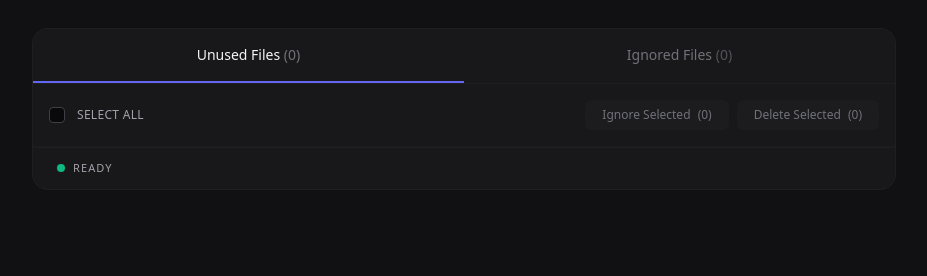
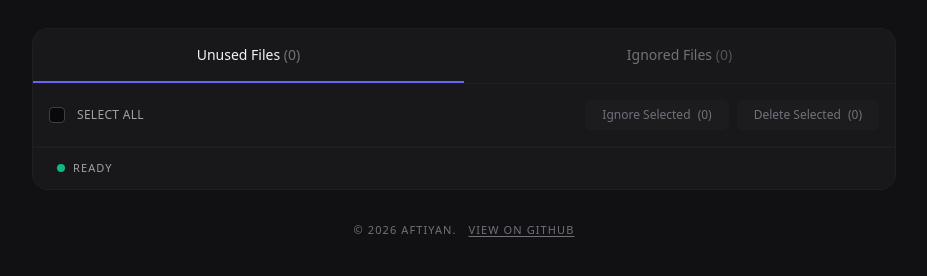
Before and after one commit to aftyne/bercy, a website: page public/index.html in a window 1280 px wide. Shown: the part 80-356 px from the top of the page, without its empty margins (176-1103 px from the left). Drawn offline with nearby package versions, Linux system fonts and the light colour scheme; no server answers.

Commit message:
feat: add simple copyright section

```diff
--- a/public/index.html
+++ b/public/index.html
@@ -315,6 +315,17 @@
           <span id="toast-message">Message here</span>
         </div>
       </div>
+
+      <div class="mt-8 text-center text-zinc-500 text-[11px] uppercase tracking-widest font-medium">
+        &copy; <span id="copyright-year"></span> Aftiyan.
+        <a
+          href="https://github.com/aftyne/bercy"
+          target="_blank"
+          class="hover:text-zinc-300 ml-2 underline underline-offset-2 transition-colors"
+        >
+          View on GitHub
+        </a>
+      </div>
     </main>
 
     <!-- Confirmation Modal -->
@@ -531,6 +542,8 @@
           confirmBtn.addEventListener("click", () => {
             if (confirmActionCallback) confirmActionCallback();
           });
+
+        document.getElementById("copyright-year").textContent = new Date().getFullYear();
       });
 
       function showModal(title, message, type, onConfirm) {
```
